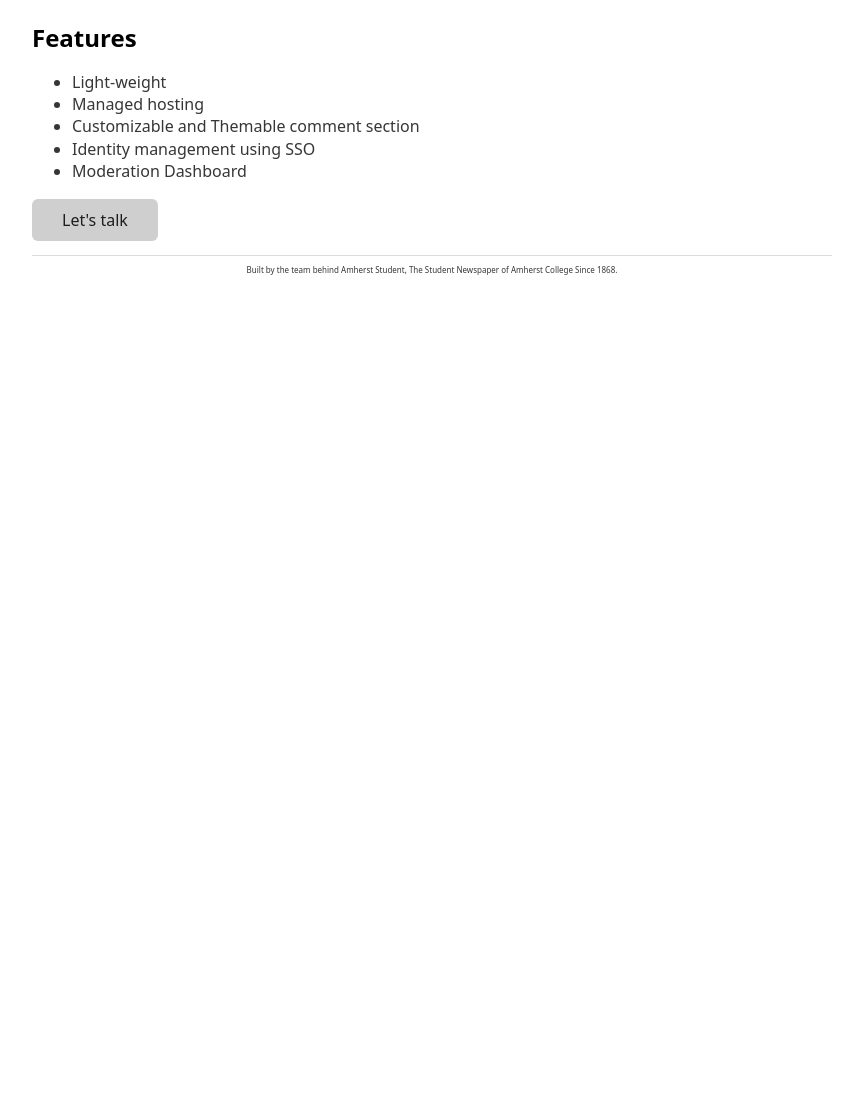
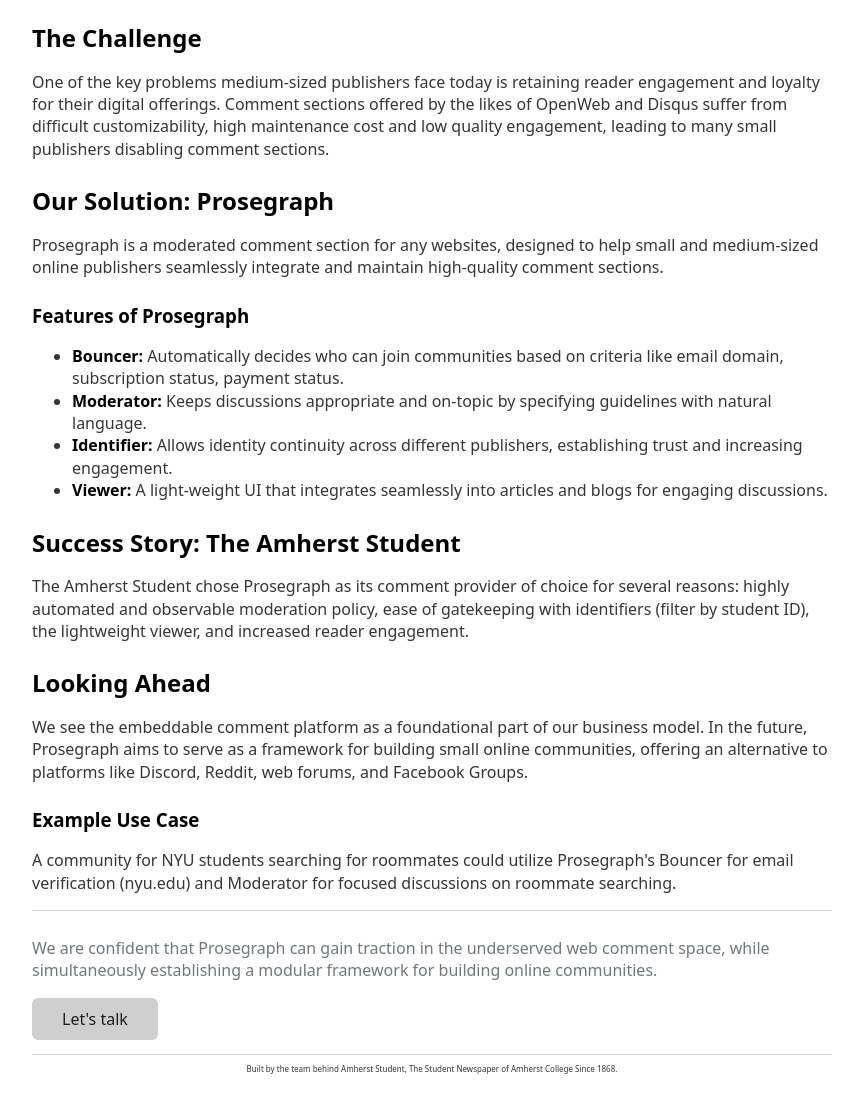
Before and after one commit to Prosegraph/site, a plain HTML site: page index.html in a window 1280 px wide. Shown: the part 660-1754 px from the top of the page, without its empty margins (208-1071 px from the left). Before the commit the page ends 955 px from the top, so only its background shows below. Drawn offline with nearby package versions, Linux system fonts and the light colour scheme.

Commit message:
Update index.html

```diff
--- a/index.html
+++ b/index.html
@@ -18,15 +18,39 @@
     <section>
     </section>
     <section>
-        <h2>Features</h2>
+        <h2>The Challenge</h2>
+        <p>One of the key problems medium-sized publishers face today is retaining reader engagement and loyalty for their digital offerings. Comment sections offered by the likes of OpenWeb and Disqus suffer from difficult customizability, high maintenance cost and low quality engagement, leading to many small publishers disabling comment sections.</p>
+    </section>
+
+    <section>
+        <h2>Our Solution: Prosegraph</h2>
+        <p>Prosegraph is a moderated comment section for any websites, designed to help small and medium-sized online publishers seamlessly integrate and maintain high-quality comment sections.</p>
+
+        <h3>Features of Prosegraph</h3>
         <ul>
-        	<li>Light-weight</li>
-            <li>Managed hosting</li>
-        	<li>Customizable and Themable comment section</li>
-            <li>Identity management using SSO</li>
-			<li>Moderation Dashboard</li>
+            <li><strong>Bouncer:</strong> Automatically decides who can join communities based on criteria like email domain, subscription status, payment status.</li>
+            <li><strong>Moderator:</strong> Keeps discussions appropriate and on-topic by specifying guidelines with natural language.</li>
+            <li><strong>Identifier:</strong> Allows identity continuity across different publishers, establishing trust and increasing engagement.</li>
+            <li><strong>Viewer:</strong> A light-weight UI that integrates seamlessly into articles and blogs for engaging discussions.</li>
         </ul>
     </section>
+
+    <section>
+        <h2>Success Story: The Amherst Student</h2>
+        <p>The Amherst Student chose Prosegraph as its comment provider of choice for several reasons: highly automated and observable moderation policy, ease of gatekeeping with identifiers (filter by student ID), the lightweight viewer, and increased reader engagement.</p>
+    </section>
+
+    <section>
+        <h2>Looking Ahead</h2>
+        <p>We see the embeddable comment platform as a foundational part of our business model. In the future, Prosegraph aims to serve as a framework for building small online communities, offering an alternative to platforms like Discord, Reddit, web forums, and Facebook Groups.</p>
+
+        <h3>Example Use Case</h3>
+        <p>A community for NYU students searching for roommates could utilize Prosegraph's Bouncer for email verification (nyu.edu) and Moderator for focused discussions on roommate searching.</p>
+    </section>
+
+    <footer>
+        <p>We are confident that Prosegraph can gain traction in the underserved web comment space, while simultaneously establishing a modular framework for building online communities.</p>
+    </footer>
     <section>
     <a><button href="https://google.com">Let's talk</button></a>
     </section>
```
